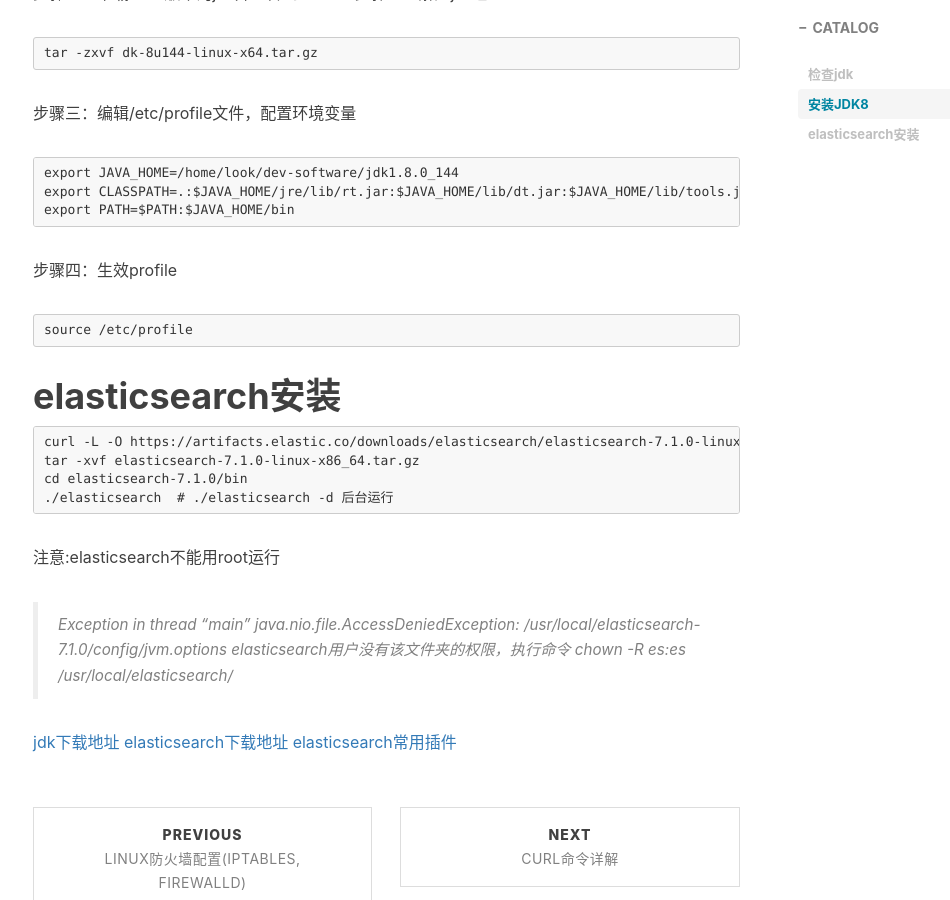
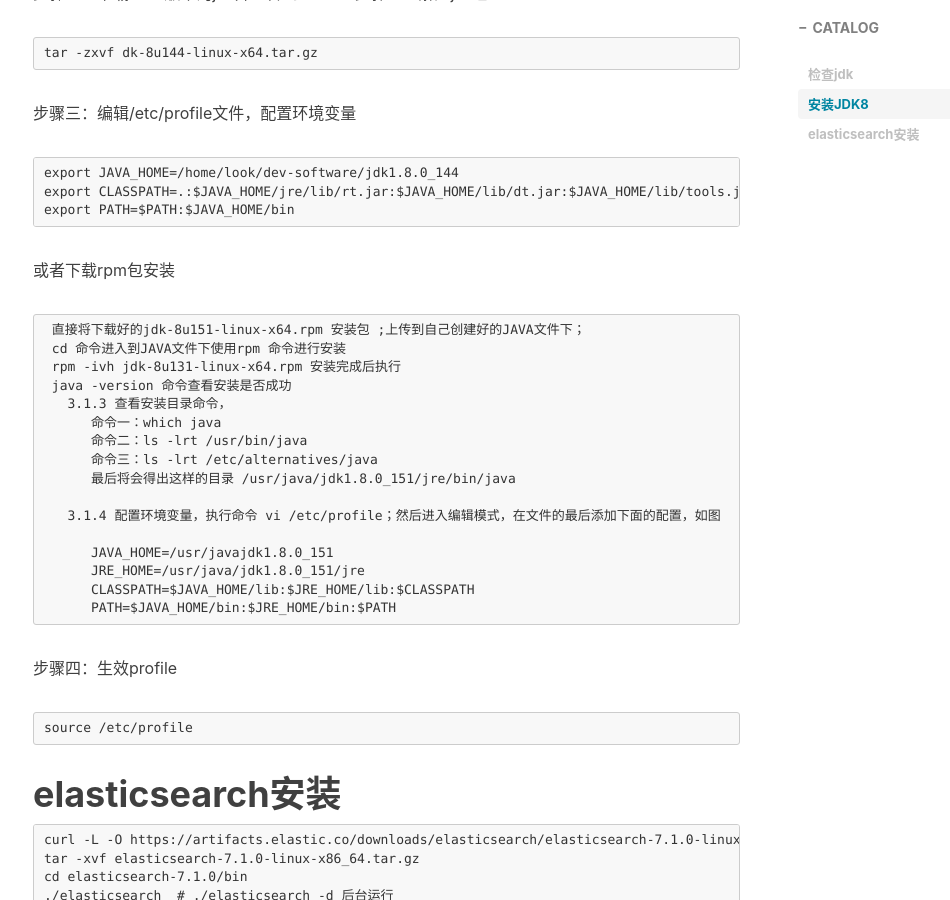
Before and after one commit to handerfly/handerfly.github.io, a Jekyll site: the page built from _posts/2019-05-26-Elasticsearch总结.md, in a window 1280 px wide and 900 px high, scrolled down 1273 px. Shown: the whole window, without its empty margins (232-1182 px from the left). Built offline with Jekyll 4.4.1, drawn with Linux system fonts in a browser that asks for light colours; nearby versions of some CDN libraries; comment, search, counter and statistics services are not loaded.

Commit message:
Update 2019-05-26-Elasticsearch总结.md

````diff
--- a/_posts/2019-05-26-Elasticsearch总结.md
+++ b/_posts/2019-05-26-Elasticsearch总结.md
@@ -49,6 +49,25 @@ export JAVA_HOME=/home/look/dev-software/jdk1.8.0_144
 export CLASSPATH=.:$JAVA_HOME/jre/lib/rt.jar:$JAVA_HOME/lib/dt.jar:$JAVA_HOME/lib/tools.jar
 export PATH=$PATH:$JAVA_HOME/bin
 ```
+或者下载rpm包安装
+```
+ 直接将下载好的jdk-8u151-linux-x64.rpm 安装包 ;上传到自己创建好的JAVA文件下；
+ cd 命令进入到JAVA文件下使用rpm 命令进行安装
+ rpm -ivh jdk-8u131-linux-x64.rpm 安装完成后执行
+ java -version 命令查看安装是否成功
+   3.1.3 查看安装目录命令，
+      命令一：which java
+      命令二：ls -lrt /usr/bin/java
+      命令三：ls -lrt /etc/alternatives/java
+      最后将会得出这样的目录 /usr/java/jdk1.8.0_151/jre/bin/java
+
+   3.1.4 配置环境变量，执行命令 vi /etc/profile；然后进入编辑模式，在文件的最后添加下面的配置，如图
+
+      JAVA_HOME=/usr/javajdk1.8.0_151
+      JRE_HOME=/usr/java/jdk1.8.0_151/jre
+      CLASSPATH=$JAVA_HOME/lib:$JRE_HOME/lib:$CLASSPATH
+      PATH=$JAVA_HOME/bin:$JRE_HOME/bin:$PATH
+```
 步骤四：生效profile
 ```
 source /etc/profile
````
